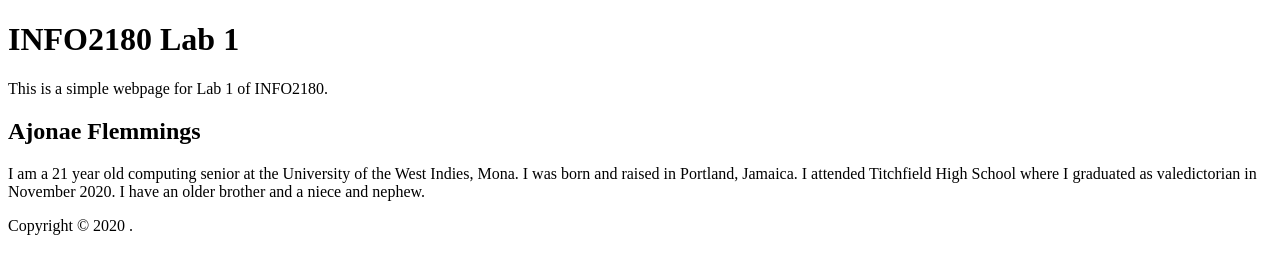
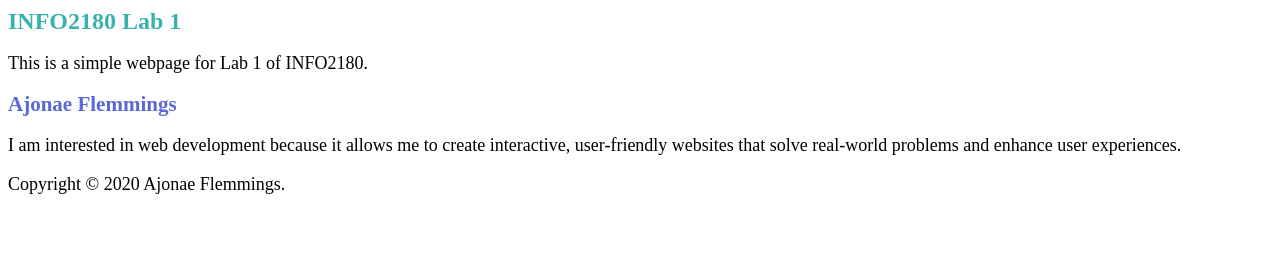
Before and after one commit to Ajonaef/info2180-lab1, a plain HTML site: page index.html in a window 1280 px wide. Drawn offline with Linux system fonts and the light colour scheme.

Commit message:
Added updated index.html and styles.css

```diff
--- a/index.html
+++ b/index.html
@@ -1,3 +1,6 @@
+<head>
+    <link rel="stylesheet" href="styles.css">
+</head>
 <!DOCTYPE html>
 <html lang="en">
 <head>
@@ -13,10 +16,10 @@
     </header>
     <main>
         <h2>Ajonae Flemmings</h2>
-        <p>I am a 21 year old computing senior at the University of the West Indies, Mona. I was born and raised in Portland, Jamaica. I attended Titchfield High School where I graduated as valedictorian in November 2020. I have an older brother and a niece and nephew.</p>
+        <p>I am interested in web development because it allows me to create interactive, user-friendly websites that solve real-world problems and enhance user experiences.</p>
     </main>
     <footer>
-        <p>Copyright &copy; 2020 <Your Name>.</p>
+        <p>Copyright &copy; 2020 Ajonae Flemmings.</p>
     </footer>
 </body>
 </html>
--- /dev/null
+++ b/styles.css
@@ -0,0 +1,13 @@
+h1 {
+    font-size: 24px;
+    color: #38B2AC;
+}
+
+h2 {
+    font-size: 21px;
+    color: #5A67D8;
+}
+
+p {
+    font-size: 18px;
+}
```
